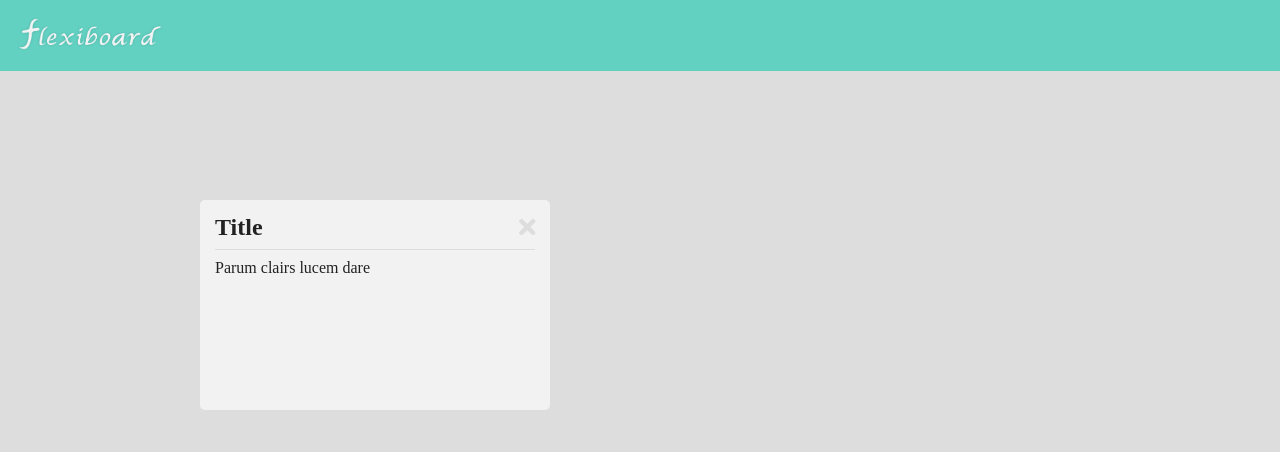
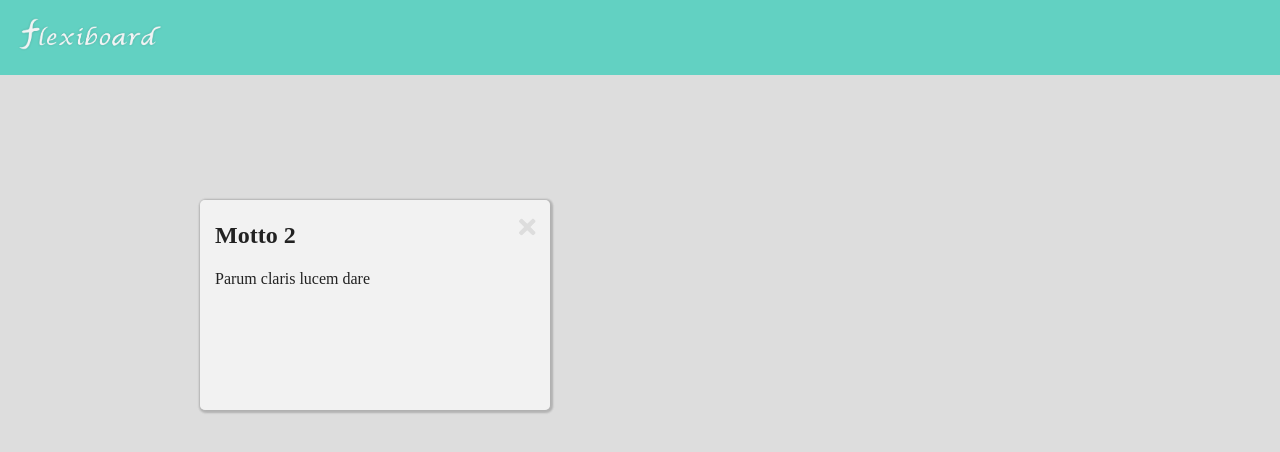
Before and after one commit to dproc96/flexiboard, a React (Create React App) app: page / in a window 1280 px wide. Shown: the top 452 px of the page. Built offline with nearby package versions, Linux system fonts and the light colour scheme.

Commit message:
completed move card functionality

```diff
--- a/src/components/Card.js
+++ b/src/components/Card.js
@@ -2,24 +2,80 @@ import React from 'react';
 import styled from 'styled-components';
 import { FontAwesomeIcon } from '@fortawesome/react-fontawesome'
 import { faTimes } from "@fortawesome/free-solid-svg-icons"
+import { MouseContext } from './MouseTracker';
 
-function Card(props) {
+const determineHover = props => {
+    const x = props.context.x;
+    const y = props.context.y;
+    const top = props.top;
+    const left = props.left;
+    const width = props.width;
+    const height = props.height;
+    const buffer = 10
+    const topEdge = top < y && y < top + buffer;
+    const bottomEdge = (top + height + 30 - buffer) < y && y < (top + height + 30);
+    const leftEdge = left < x && x < (left + buffer);
+    const rightEdge = (left + width + 30 - buffer) < x && x < (left + width + 30);
+    if (topEdge) {
+        if (leftEdge) {
+            return "nwse-resize"
+        }
+        if (rightEdge) {
+            return "nesw-resize"
+        }
+        return "ns-resize"
+    }
+    if (bottomEdge) {
+        if (rightEdge) {
+            return "nwse-resize"
+        }
+        if (leftEdge) {
+            return "nesw-resize"
+        }
+        return "ns-resize"
+    }
+    if (leftEdge || rightEdge) {
+        return "ew-resize"
+    }
+    return "move"
+}
+
 const StyledCard = styled.div`
     background-color: ${props => props.theme.white};
     padding: 15px;
     border-radius: 5px;
-        width: ${props.width};
-        height: ${props.height};
+    width: ${props => props.width + "px"};
+    height: ${props => props.height + "px"};
     position: absolute;
-        top: ${props.top};
-        left: ${props.left};
+    top: ${props => props.top + "px"};
+    left: ${props => props.left + "px"};
+    overflow: hidden;
+    box-shadow: 1px 1px 2px 2px rgba(0,0,0,0.1);
 
     h3 {
         font-weight: 700;
         font-size: 24px;
-            padding-bottom: 10px;
-            margin-bottom: 10px;
-            border-bottom: 1px solid ${props => props.theme.grey}
+        margin-bottom: 15px;
+        width: fit-content;
+        max-width: 90%;
+        text-overflow: ellipsis;
+        overflow: hidden;
+        -webkit-line-clamp: 1;
+        display: -webkit-box;
+        -webkit-box-orient: vertical;
+        max-height: 1.7em;
+        line-height: 1.7em;
+    }
+
+    p {
+        overflow: scroll;
+        max-height: 70%;
+        width: fit-content;
+        max-width: 90%;
+    }
+
+    h3:hover, p:hover {
+        cursor: text;
     }
 
     .close {
@@ -32,13 +88,25 @@ function Card(props) {
         cursor: pointer;
         color: ${props => props.theme.black};
     }
+
+    :hover {
+        cursor: ${props => determineHover(props)};
+    }
 `
+
+function Card(props) {
     return (
-        <StyledCard>
+        <MouseContext.Consumer>
+            {value => (
+                <StyledCard context={{...value}} {...props}>
+                    <div>
                         <FontAwesomeIcon className="close" icon={faTimes} />
-            <h3>{props.title}</h3>
+                        <h3 title={props.title}>{props.title}</h3>
                         <p>{props.body}</p>
+                    </div>
                 </StyledCard>
+            )}
+        </MouseContext.Consumer>
     );
 }
 
--- a/src/components/CardContainer.js
+++ b/src/components/CardContainer.js
@@ -1,14 +1,77 @@
 import React, { Component } from 'react';
 import Card from './Card';
+import { MouseContext } from './MouseTracker';
+import styled from 'styled-components';
+
+const StyledContainer = styled.div`
+    width: 100vw;
+    height: Calc(100vh - 75px);
+`
 
 class CardContainer extends Component {
+    constructor(props) {
+        super(props);
+        this.state = {
+            active: null,
+            hovered: null,
+            cards: [
+                {
+                    top: 200,
+                    left: 200,
+                    width: 320,
+                    height: 180,
+                    title: "Motto",
+                    body: "Parum claris lucem dare",
+                },
+                {
+                    top: 200,
+                    left: 200,
+                    width: 320,
+                    height: 180,
+                    title: "Motto 2",
+                    body: "Parum claris lucem dare",
+                }
+            ]
+        }
+    }
+
+    cardHandleDown = (e, index) => {
+        let cards = [...this.state.cards]
+        const card = {...cards[index]}
+        const temp = cards.splice(index, 1)
+        cards = cards.concat(temp)
+        this.setState({
+            cards: cards,
+            active: {
+                index: cards.length - 1,
+                initial: {...card},
+                x: e.pageX,
+                y: e.pageY
+        }})
+    }
+    cardHandleUp = e => {
+        this.setState({ active: null })
+    }
+    cardHandleMove = e => {
+        if (this.state.active) {
+            const card = {...this.state.active.initial};
+            card.top += (e.pageY - this.state.active.y)
+            card.left += (e.pageX - this.state.active.x)
+            const cards = [...this.state.cards];
+            cards[this.state.active.index] = card;
+            this.setState({cards: cards})
+        }
+    }
     render() {
         return (
-            <div>
-                <Card top="200px" left="200px" width="320px" height="180px" title="Title" body="Parum clairs lucem dare" />
-            </div>
+            <StyledContainer onMouseLeave={this.cardHandleUp} onMouseMove={this.cardHandleMove}>
+                {this.state.cards.map((card, index) => (
+                    <Card onMouseDown={e => { this.cardHandleDown(e, index) }} onMouseUp={this.cardHandleUp} {...card} key={"card-" + index} />
+                ))}
+            </StyledContainer>
         );
     }
 }
+CardContainer.contextType = MouseContext
 
 export default CardContainer;
--- a/src/components/Header.js
+++ b/src/components/Header.js
@@ -4,6 +4,7 @@ import styled from 'styled-components';
 const StyledHeader = styled.header`
     background-color: ${props => props.theme.primary};
     padding: 15px;
+    height: 45px;
 `
 
 function Header(props) {
```
Lines whose indentation alone changed are shown as unchanged.
